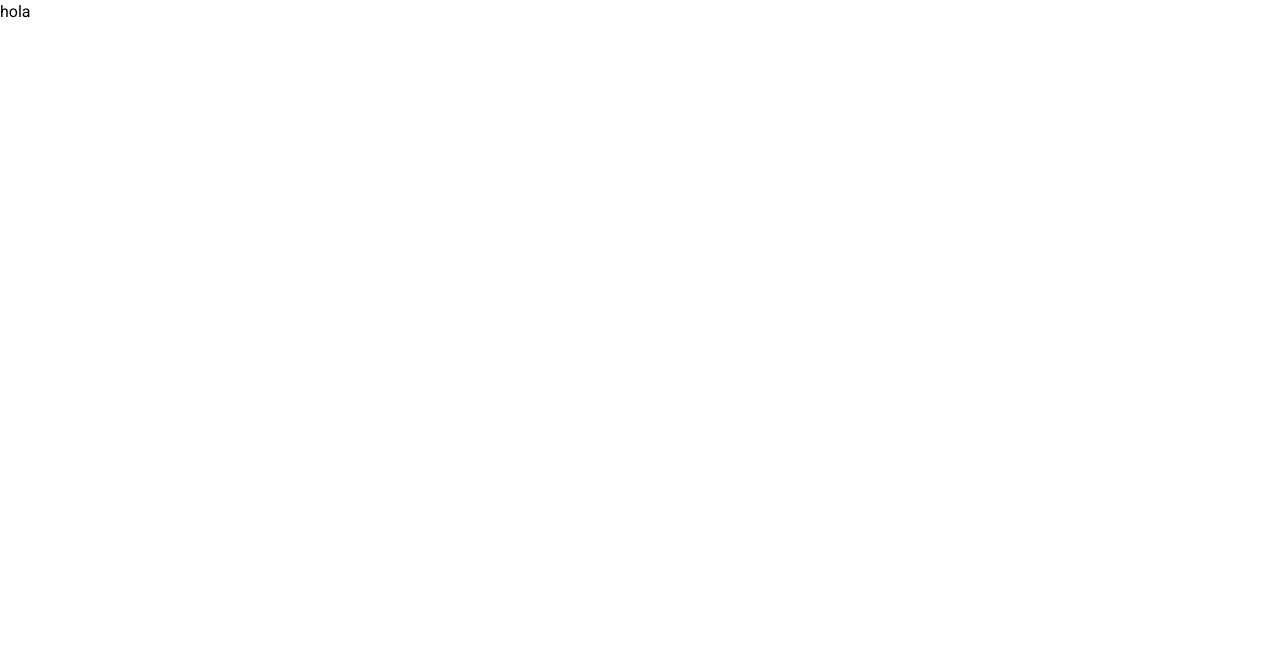
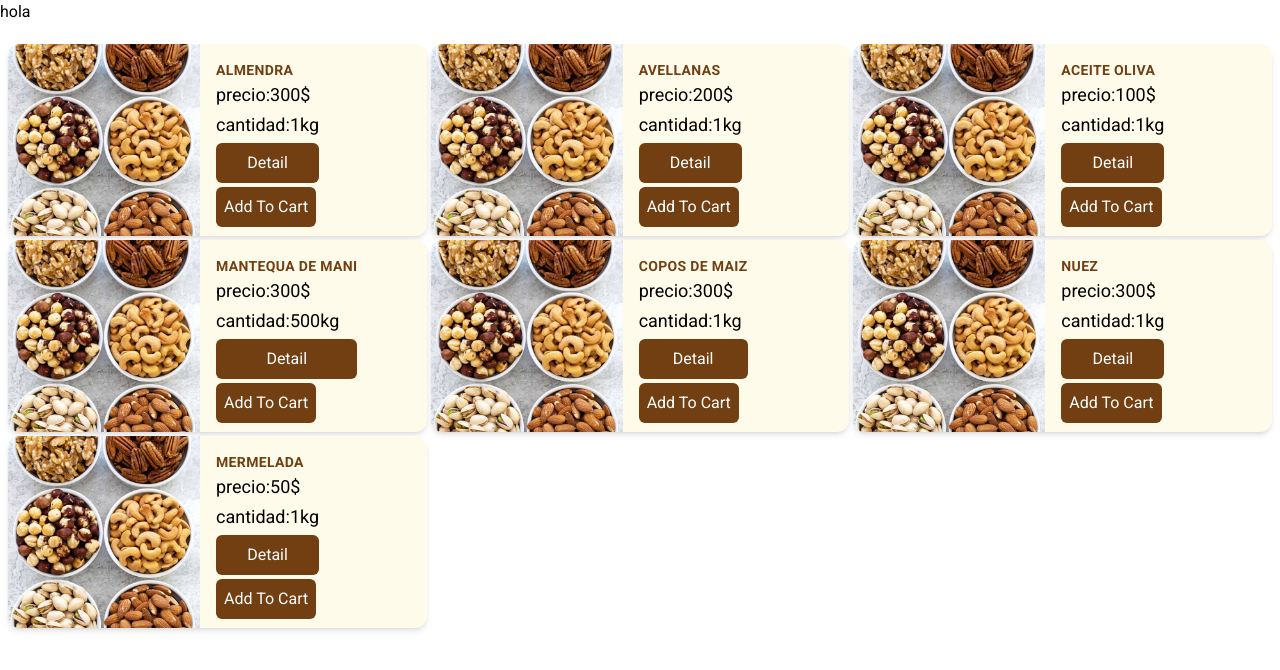
Before and after one commit to jeanvela/The-Clean-Plate, a React (Vite) app in the folder frontend/: page /categories/products in a window 1280 px wide. Before the commit this address had no page. Shown: the top 670 px of the page. Built offline with nearby package versions, Linux system fonts and the light colour scheme; data requests are answered from the project's data file.

Commit message:
prod y cat

```diff
--- a/frontend/fakedb/db.json
+++ b/frontend/fakedb/db.json
@@ -5,7 +5,7 @@
       "name":"almendra",
       "cantidad":"1kg",
       "category":"frutos secos",
-      "image":"/logo.jpg",
+      "image":"/nuts.jpg",
       "price":"300$",
       "description":" Lorem ipsum dolor sit amet consectetur adipisicing elit. Eligendi animi, libero dolorem fuga ducimus aut possimus corporis? Incidunt, consequuntur facere, nemo laborum culpa iste nesciunt itaque modi sequi facilis dicta. ",
       "stock": true,
@@ -17,7 +17,7 @@
       "name":"avellanas",
       "cantidad":"1kg",
       "category":"frutos secos",
-      "image":"/logo.jpg",
+      "image":"/nuts.jpg",
       "price":"200$",
       "description":" Lorem ipsum dolor sit amet consectetur adipisicing elit. Eligendi animi, libero dolorem fuga ducimus aut possimus corporis? Incidunt, consequuntur facere, nemo laborum culpa iste nesciunt itaque modi sequi facilis dicta. ",
       "stock": true,
@@ -29,7 +29,7 @@
       "name":"aceite oliva",
       "cantidad":"1kg",
       "category":"aceites",
-      "image":"/logo.jpg",
+      "image":"/nuts.jpg",
       "price":"100$",
       "description":" Lorem ipsum dolor sit amet consectetur adipisicing elit. Eligendi animi, libero dolorem fuga ducimus aut possimus corporis? Incidunt, consequuntur facere, nemo laborum culpa iste nesciunt itaque modi sequi facilis dicta. ",
       "stock": true,
@@ -41,7 +41,7 @@
       "name":"mantequa de mani",
       "cantidad":"500kg",
       "category":"untables",
-      "image":"/logo.jpg",
+      "image":"/nuts.jpg",
       "price":"300$",
       "description":" Lorem ipsum dolor sit amet consectetur adipisicing elit. Eligendi animi, libero dolorem fuga ducimus aut possimus corporis? Incidunt, consequuntur facere, nemo laborum culpa iste nesciunt itaque modi sequi facilis dicta. ",
       "stock": true,
@@ -53,7 +53,7 @@
       "name":"copos de maiz",
       "cantidad":"1kg",
       "category":"desayuno",
-      "image":"/logo.jpg",
+      "image":"/nuts.jpg",
       "price":"300$",
       "description":" Lorem ipsum dolor sit amet consectetur adipisicing elit. Eligendi animi, libero dolorem fuga ducimus aut possimus corporis? Incidunt, consequuntur facere, nemo laborum culpa iste nesciunt itaque modi sequi facilis dicta. ",
       "stock": true,
@@ -66,7 +66,7 @@
       "name":"nuez",
       "cantidad":"1kg",
       "category":"frutos secos",
-      "image":"/logo.jpg",
+      "image":"/nuts.jpg",
       "price":"300$",
       "description":" Lorem ipsum dolor sit amet consectetur adipisicing elit. Eligendi animi, libero dolorem fuga ducimus aut possimus corporis? Incidunt, consequuntur facere, nemo laborum culpa iste nesciunt itaque modi sequi facilis dicta. ",
       "stock": true,
@@ -78,7 +78,7 @@
       "name":"mermelada",
       "cantidad":"1kg",
       "category":"untables",
-      "image":"/logo.jpg",
+      "image":"/nuts.jpg",
       "price":"50$",
       "description":" Lorem ipsum dolor sit amet consectetur adipisicing elit. Eligendi animi, libero dolorem fuga ducimus aut possimus corporis? Incidunt, consequuntur facere, nemo laborum culpa iste nesciunt itaque modi sequi facilis dicta. ",
       "stock": true,
@@ -91,71 +91,71 @@
     {
      "name": "Frutos secos",
      "id":1,
-     "image":"/logo.jpg"
+     "image":"/nuts.jpg"
     },
     {
       "name":"Leches",
       "id":2,
-      "image":"/logo.jpg"
+      "image":"/nuts.jpg"
     },
     {
       "name":"especias",
       "id":3,
-      "image":"/logo.jpg"
+      "image":"/nuts.jpg"
     },
     {
       "name":"infusiones",
       "id":4,
-      "image":"/logo.jpg"
+      "image":"/nuts.jpg"
     },
     {
       "name":"semillas",
       "id":5,
-      "image":"/logo.jpg"
+      "image":"/nuts.jpg"
     },{
       "name":"snacks",
       "id":6,
-      "image":"/logo.jpg"
+      "image":"/nuts.jpg"
     },
     {
       "name":"harinas",
       "id":7,
-      "image":"/logo.jpg"
+      "image":"/nuts.jpg"
     },
     {
       "name":"dulces",
       "id":8,
-      "image":"/logo.jpg"
+      "image":"/nuts.jpg"
     },
     {
       "name":"cereales",
       "id":9,
-      "image":"/logo.jpg"
+      "image":"/nuts.jpg"
     },
     {
       "name":"harinas",
       "id":10,
-      "image":"/logo.jpg"
+      "image":"/nuts.jpg"
     },
     {
       "name":"aceites",
       "id":11,
-      "image":"/logo.jpg"
+      "image":"/nuts.jpg"
     },
     {
       "name":"legumbres",
       "id":12,
-      "image":"/logo.jpg"
+      "image":"/nuts.jpg"
     },
     {
       "name":"Bebidas",
       "id":13,
-      "image":"/logo.jpg"
+      "image":"/nuts.jpg"
     },
     {
       "name":"untables",
       "id":14,
-      "image":"/logo.jpg"
+      "image":"/nuts.jpg"
     }
   ]
 }
--- a/frontend/src/App.jsx
+++ b/frontend/src/App.jsx
@@ -1,6 +1,9 @@
 import "./App.css";
 import Home from "../src/components/views/Home";
 import { Route, Routes } from "react-router-dom";
+import Cards from "./components/products/Cards";
+import CardDetail from "./components/products/CardDetail";
+import Categories from "./components/categories/Categories";
 
 function App() {
   return (
@@ -8,6 +11,9 @@ function App() {
       <div>
         <Routes>
           <Route exact path="/" element={<Home />} />
+          <Route path="/categories/products" element={<Cards />} />
+          <Route path="/categories/products/:id" element={<CardDetail />} />
+          <Route path="/categories" element={<Categories />} />
         </Routes>
       </div>
     </>
--- a/frontend/src/components/categories/Categories.jsx
+++ b/frontend/src/components/categories/Categories.jsx
@@ -0,0 +1,20 @@
+import Category from "./Category";
+
+import { useGetCategoriesQuery } from "../../features/productsApi";
+
+function Categories() {
+  const { data: categories } = useGetCategoriesQuery();
+  return (
+    <div className=" grid grid-cols-3 gap-3 mt-5 mx-3 ">
+      {categories?.length
+        ? categories.map((category) => (
+            <div key={category.id}>
+              <Category name={category.name} image={category.image} />
+            </div>
+          ))
+        : console.log(categories)}
+    </div>
+  );
+}
+
+export default Categories;
--- a/frontend/src/components/categories/Category.jsx
+++ b/frontend/src/components/categories/Category.jsx
@@ -0,0 +1,21 @@
+import { Link } from "react-router-dom";
+
+function Category({ name, image, id }) {
+  return (
+    <div className="  rounded-lg relative  ">
+      <Link to="/categories/products">
+        <img
+          src={image}
+          alt="image"
+          className="object-cover h-40 w-full rounded-lg absolute mix-blend-overlay  opacity-75"
+        />
+        <h1 className=" text-4xl p-16  text-center font-bold text-black ">
+          {" "}
+          {name}{" "}
+        </h1>
+      </Link>
+    </div>
+  );
+}
+
+export default Category;
--- a/frontend/src/components/products/Card.jsx
+++ b/frontend/src/components/products/Card.jsx
@@ -0,0 +1,40 @@
+import { Link } from "react-router-dom";
+
+function Card({ id, name, cantidad, image, price, description, stock }) {
+  return (
+    <div className="max-w-md mx-auto bg-amber-50 rounded-xl shadow-md overflow-hidden  h-48 hover/edit:translate-x-0.5  hover/edit:bg-stone-50">
+      <div className="md:flex">
+        <div className="md:shrink-0">
+          <img
+            className="h-48 w-full object-cover md:h-full md:w-48"
+            src={image}
+            width="200"
+            alt="image"
+          />
+        </div>
+        <div className="p-4">
+          <div className="uppercase tracking-wide text-sm   text-yellow-900 font-semibold">
+            {name}
+          </div>
+
+          <p className="block mt-1  text-lg leading-tight font-medium text-black ">
+            precio:
+            {price}
+          </p>
+
+          <p className="mt-1 text-black text-lg ">cantidad:{cantidad}</p>
+          <Link to={`/categories/products/${id}`}>
+            <div className=" text-white cursor-pointer p-2 flex justify-center rounded-md bg-yellow-900  hover:bg-amber-800  mt-1">
+              Detail
+            </div>
+          </Link>
+          <button className=" text-white cursor-pointer p-2 flex justify-center rounded-md bg-yellow-900  hover:bg-amber-800  mt-1  ">
+            Add To Cart
+          </button>
+        </div>
+      </div>
+    </div>
+  );
+}
+
+export default Card;
--- a/frontend/src/components/products/CardDetail.jsx
+++ b/frontend/src/components/products/CardDetail.jsx
@@ -0,0 +1,41 @@
+import { useGetProductDetailQuery } from "../../features/productsApi";
+import { useParams } from "react-router-dom";
+
+function CardDetail() {
+  const { id } = useParams();
+  const { data: detail, error } = useGetProductDetailQuery(id) || {};
+  return (
+    <div className="">
+      <div className="max-w-md mx-auto bg-amber-100 rounded-xl shadow-md overflow-hidden md:max-w-2xl  h-full hover/edit:translate-x-0.5 hover/edit:bg-stone-50 mt-12 mb-6  ">
+        {detail ? (
+          <div className="md:flex">
+            <img
+              src={detail.image}
+              alt="image"
+              className=" h-full w-full md:h-96
+               mr-3 md:w-56 object-fill"
+            />
+            <ul className=" my-4 text-lg leading-relaxed ">
+              <li className=" ">
+                <h1 className=" font-semibold  text-yellow-900 "> product:</h1>
+                <p>{detail.name}</p>
+              </li>
+              <li>
+                <h3 className=" font-semibold text-yellow-900 ">category:</h3>
+                <p> {detail.category}</p>{" "}
+              </li>
+              <li>
+                <h3 className=" font-semibold text-yellow-900">description:</h3>
+                <p>{detail.description}</p>
+              </li>
+            </ul>
+          </div>
+        ) : (
+          console.log(error)
+        )}
+      </div>
+    </div>
+  );
+}
+
+export default CardDetail;
--- a/frontend/src/components/products/Cards.jsx
+++ b/frontend/src/components/products/Cards.jsx
@@ -0,0 +1,28 @@
+import Card from "./Card";
+import { useGetAllProductsQuery } from "../../features/productsApi";
+
+function Cards() {
+  const { data: cards } = useGetAllProductsQuery();
+
+  return (
+    <div className=" grid grid-cols-3 gap-1 mt-5 mx-2 grid-rows-3">
+      {cards?.length
+        ? cards.map((card) => (
+            <ul key={card.id}>
+              <Card
+                name={card.name}
+                image={card.image}
+                category={card.category}
+                description={card.description}
+                price={card.price}
+                cantidad={card.cantidad}
+                id={card.id}
+              />
+            </ul>
+          ))
+        : console.log({ cards })}
+    </div>
+  );
+}
+
+export default Cards;
--- a/frontend/src/features/productsApi.js
+++ b/frontend/src/features/productsApi.js
@@ -8,7 +8,17 @@ export const productsApi = createApi({
     getAllProducts: builder.query({
       query: () => "/products",
     }),
+    getProductDetail: builder.query({
+      query: (id) => `/products/${id} `,
+    }),
+    getCategories: builder.query({
+      query: () => "/categories",
+    }),
   }),
 });
 
-export const { useGetAllProductsQuery } = productsApi;
+export const {
+  useGetAllProductsQuery,
+  useGetProductDetailQuery,
+  useGetCategoriesQuery,
+} = productsApi;
```
Also changed, not shown: frontend/public/bg.jpg (added), frontend/public/nuts.jpg (added).
